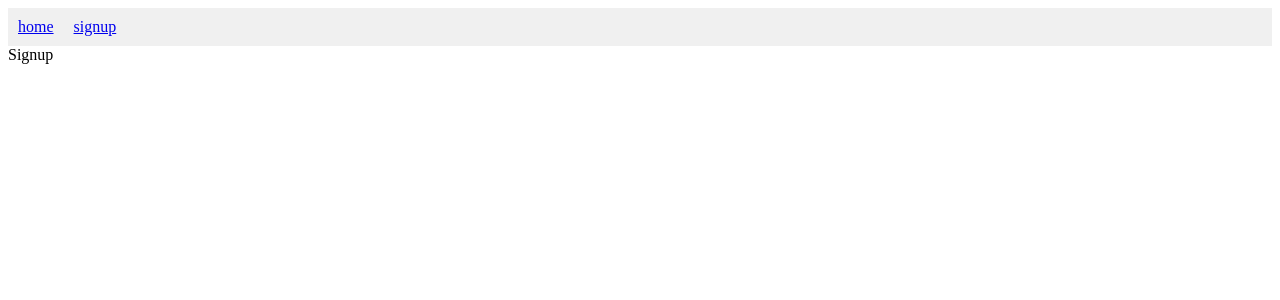
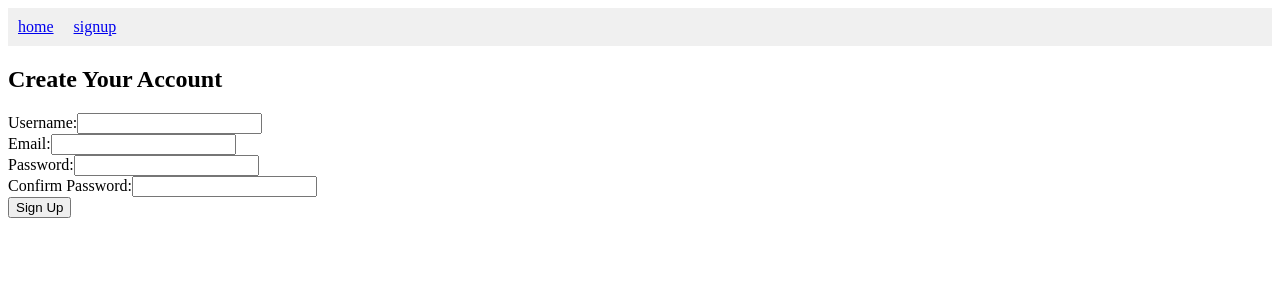
Before and after one commit to mohanlal-rana/rentmeroom, a React (Vite) app in the folder client/: page /signup in a window 1280 px wide. Shown: the top 300 px of the page. Built offline with nearby package versions, Linux system fonts and the light colour scheme.

Commit message:
signup page update

```diff
--- a/client/src/pages/Signup.jsx
+++ b/client/src/pages/Signup.jsx
@@ -1,7 +1,82 @@
-import React from 'react'
+import React, { useState } from 'react';
 
-export default function Signup() {
-  return (
-    <div>Signup</div>
-  )
-}
+    function Signup() {
+      const [formData, setFormData] = useState({
+        username: '',
+        email: '',
+        password: '',
+        confirmPassword: '',
+      });
+
+      const handleChange = (e) => {
+        const { name, value } = e.target;
+        setFormData({ ...formData, [name]: value });
+      };
+
+      const handleSubmit = (e) => {
+        e.preventDefault();
+        console.log('Signup data:', formData);
+        if (formData.password !== formData.confirmPassword) {
+          alert("Passwords do not match!");
+          return;
+        }
+
+        alert('Signup successful!');
+        setFormData({ username: '', email: '', password: '', confirmPassword: '' }); // Clear form
+      };
+
+      return (
+        <div className="signup-container">
+          <h2>Create Your Account</h2>
+          <form onSubmit={handleSubmit}>
+            <div className="form-group">
+              <label htmlFor="username">Username:</label>
+              <input
+                type="text"
+                id="username"
+                name="username"
+                value={formData.username}
+                onChange={handleChange}
+                required
+              />
+            </div>
+            <div className="form-group">
+              <label htmlFor="email">Email:</label>
+              <input
+                type="email"
+                id="email"
+                name="email"
+                value={formData.email}
+                onChange={handleChange}
+                required
+              />
+            </div>
+            <div className="form-group">
+              <label htmlFor="password">Password:</label>
+              <input
+                type="password"
+                id="password"
+                name="password"
+                value={formData.password}
+                onChange={handleChange}
+                required
+              />
+            </div>
+            <div className="form-group">
+              <label htmlFor="confirmPassword">Confirm Password:</label>
+              <input
+                type="password"
+                id="confirmPassword"
+                name="confirmPassword"
+                value={formData.confirmPassword}
+                onChange={handleChange}
+                required
+              />
+            </div>
+            <button type="submit">Sign Up</button>
+          </form>
+        </div>
+      );
+    }
+
+    export default Signup;
```
